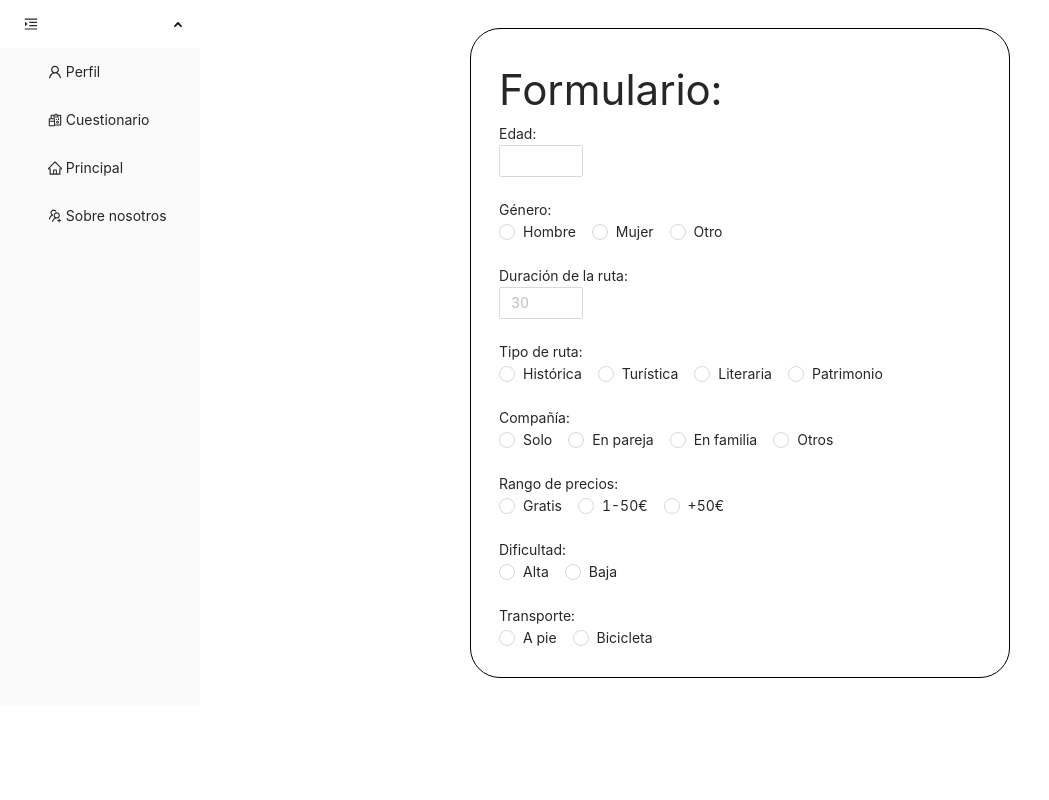
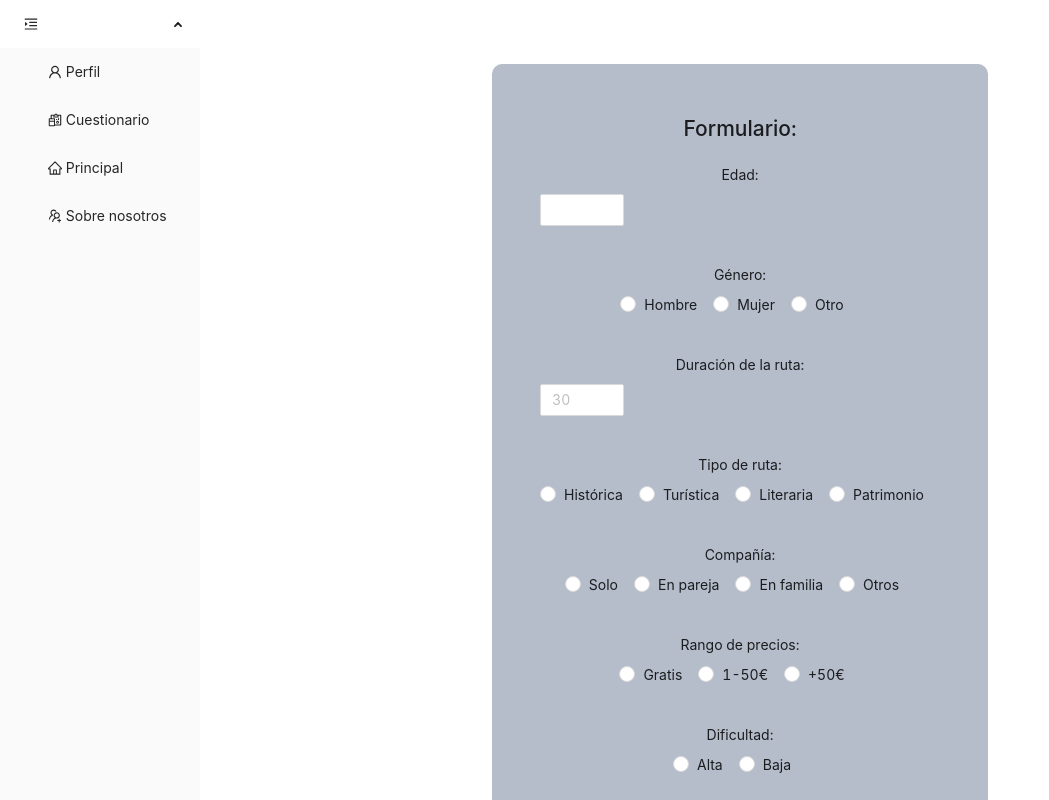
Before and after one commit to vaneebg/FRONTEND-TRIPULACIONES, a React (Create React App) app: page /quiz in a window 1280 px wide. Shown: the top 800 px of the page, without its empty margins (0-1049 px from the left). Built offline with nearby package versions, Linux system fonts and the light colour scheme; no server answers; sample sign-in values are in the browser's storage; a web font is replaced by a local one.

Commit message:
estilos quiz como register

```diff
--- a/src/components/Main/Quiz/Quiz.jsx
+++ b/src/components/Main/Quiz/Quiz.jsx
@@ -50,9 +50,9 @@ const dispatch=useDispatch()
 
   };
   return (
-<div className="containerQuiz">
-    <form className='form' onSubmit={onSubmit}>
-    <span className='titleForm'>Formulario:</span>
+<div className='register-container'>
+    <form className='form-register-container' onSubmit={onSubmit}>
+    <h2 className='register-title'>Formulario:</h2>
       <label htmlFor='age'>Edad:</label>
       <Input
         type='number'
```
